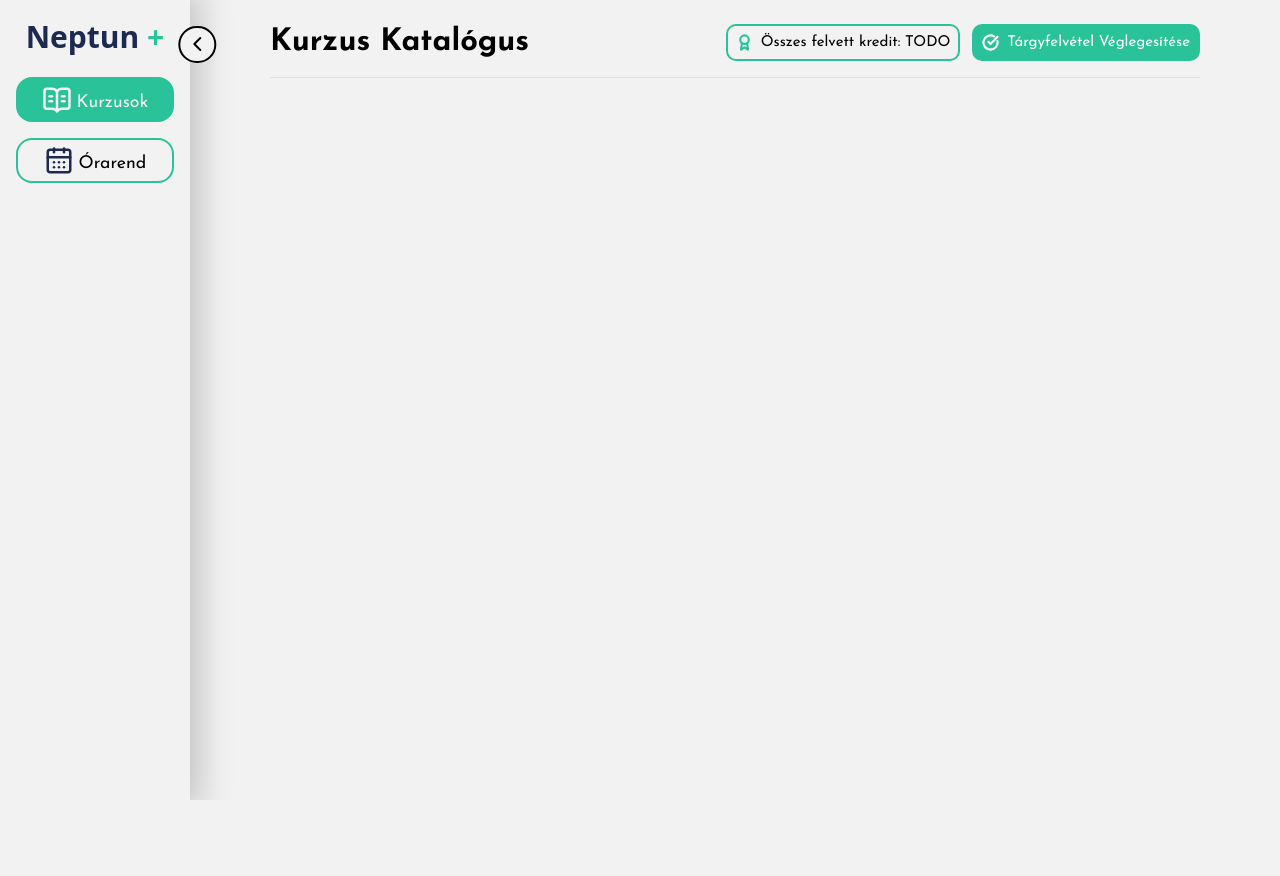
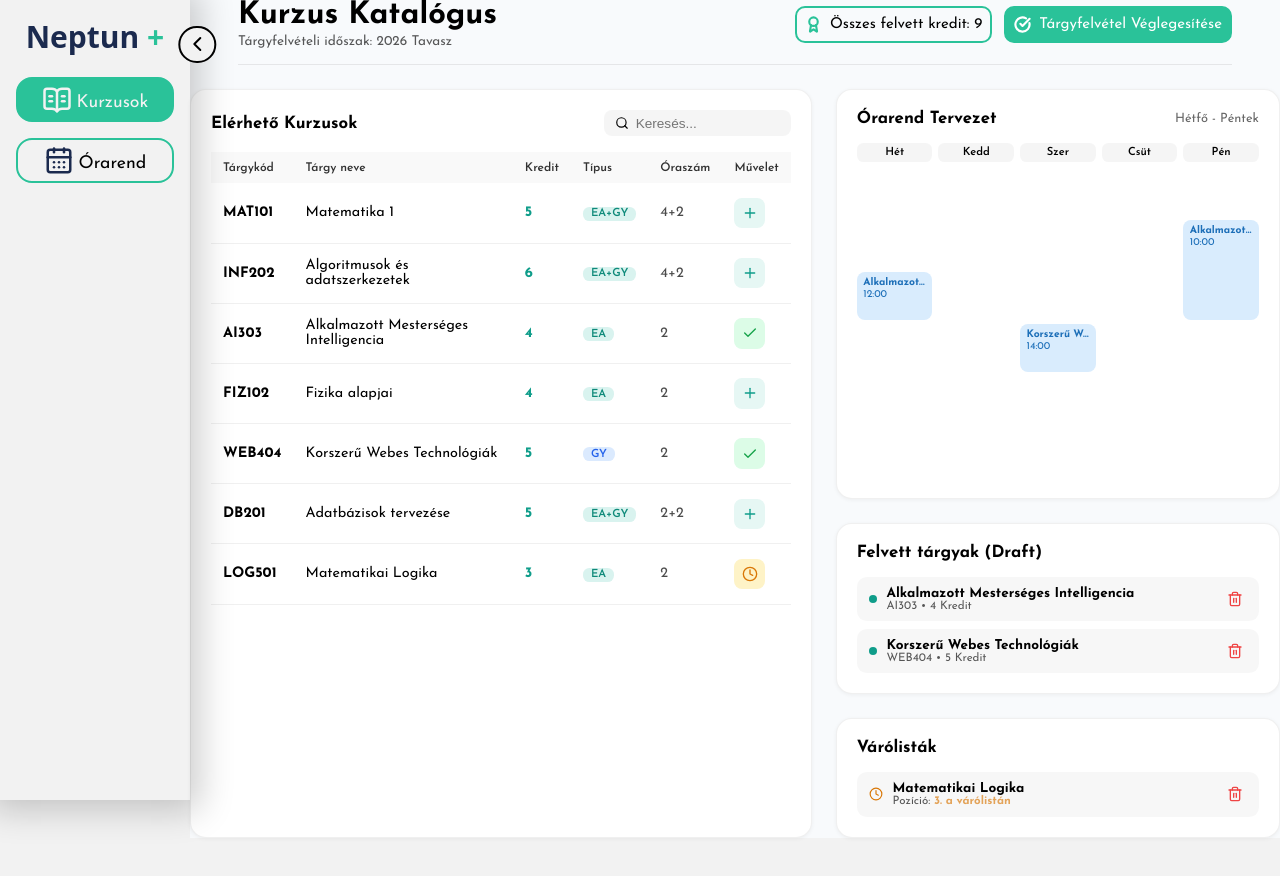
Before and after one commit to Dlevy004/neptun-plus-frontend, a React (Vite) app in the folder frontend/: page /courses in a window 1280 px wide. Shown: the top 876 px of the page. Before the commit the page ends 800 px from the top, so only its background shows below. Built offline with nearby package versions, Linux system fonts and the light colour scheme.

Commit message:
feat: enhance Courses page layout and functionality

```diff
--- a/frontend/src/components/layout/AppLayout.css
+++ b/frontend/src/components/layout/AppLayout.css
@@ -1,13 +1,15 @@
 .app-layout {
   display: flex;
   min-height: 100vh;
-  background: var(--bg-color-primary);
 }
 
 .app-content {
   flex: 1;
   min-width: 0;
-  padding: 24px 32px;
+  position: relative;
+  z-index: 1;
+  background: #f8fafc;
+  margin-bottom: var(--footer-h, 200px);
 }
 
 @media (max-width: 1024px) {
--- a/frontend/src/pages/Courses.css
+++ b/frontend/src/pages/Courses.css
@@ -16,3 +16,20 @@
     height: 17px;
     color: white
 }
+
+/*Course layout*/
+.courses-layout {
+    display: grid;
+    grid-template-columns: minmax(0, 1.4fr) minmax(0, 1fr);
+    gap: 1.5rem;
+}
+
+.courses-side {
+    display: flex;
+    flex-direction: column;
+    gap: 1.5rem;
+}
+
+@media (max-width: 1024px) {
+    .courses-layout { grid-template-columns: 1fr; }
+}
--- a/frontend/src/pages/Courses.jsx
+++ b/frontend/src/pages/Courses.jsx
@@ -1,19 +1,45 @@
+import { useState } from 'react'
 import { Award, CircleCheckBig } from 'lucide-react'
 
-import TopBar from "../components/common/TopBar"
+import TopBar from '../components/common/TopBar'
+import Card from '../components/common/Card'
+import AvailableCourses from '../components/courses/AvailableCourses'
+import SchedulePlanner from '../components/schedule/SchedulePlanner'
+import DraftList from '../components/enrollment/DraftList'
+import WaitlistPanel from '../components/enrollment/WaitlistPanel'
+import { mockCourses } from '../data/mockCourses'
 
 import './Courses.css'
 
 
 function Courses() {
+  const [courses, setCourses] = useState(mockCourses)
+
+  const draft = courses.filter((c) => c.status === 'draft')
+  const waitlist = courses.filter((c) => c.status === 'waitlist')
+  const totalCredits = draft.reduce((sum, c) => sum + c.credits, 0)
+
+  const setStatus = (code, status) =>
+    setCourses((prev) => prev.map((c) => (c.code === code ? { ...c, status } : c)))
+
   return (
     <div className="courses">
-      <TopBar title='Kurzus Katalógus'>
-        {/*TODO*/}
-        <span className="total-credits"><Award strokeWidth={3}/> Összes felvett kredit: TODO</span>
+      <TopBar title='Kurzus Katalógus' subtitle='Tárgyfelvételi időszak: 2026 Tavasz'>
+        <span className="total-credits"><Award strokeWidth={3}/> Összes felvett kredit: {totalCredits}</span>
         <button className="subject-sign-up-btn" type='button'><CircleCheckBig strokeWidth={3}/> Tárgyfelvétel Véglegesítése</button>
       </TopBar>
 
+      <div className='courses-layout'>
+        <AvailableCourses courses={courses} onAdd={(code) => setStatus(code, 'draft')} />
+
+        <div className='courses-side'>
+          <Card title='Órarend Tervezet' aside={<span className='card-note'>Hétfő - Péntek</span>}>
+            <SchedulePlanner courses={draft} compact />
+          </Card>
+          <DraftList courses={draft} onRemove={(code) => setStatus(code, 'none')} />
+          <WaitlistPanel courses={waitlist} onRemove={(code) => setStatus(code, 'none')} />
+        </div>
+      </div>
     </div>
   )
 }
```
